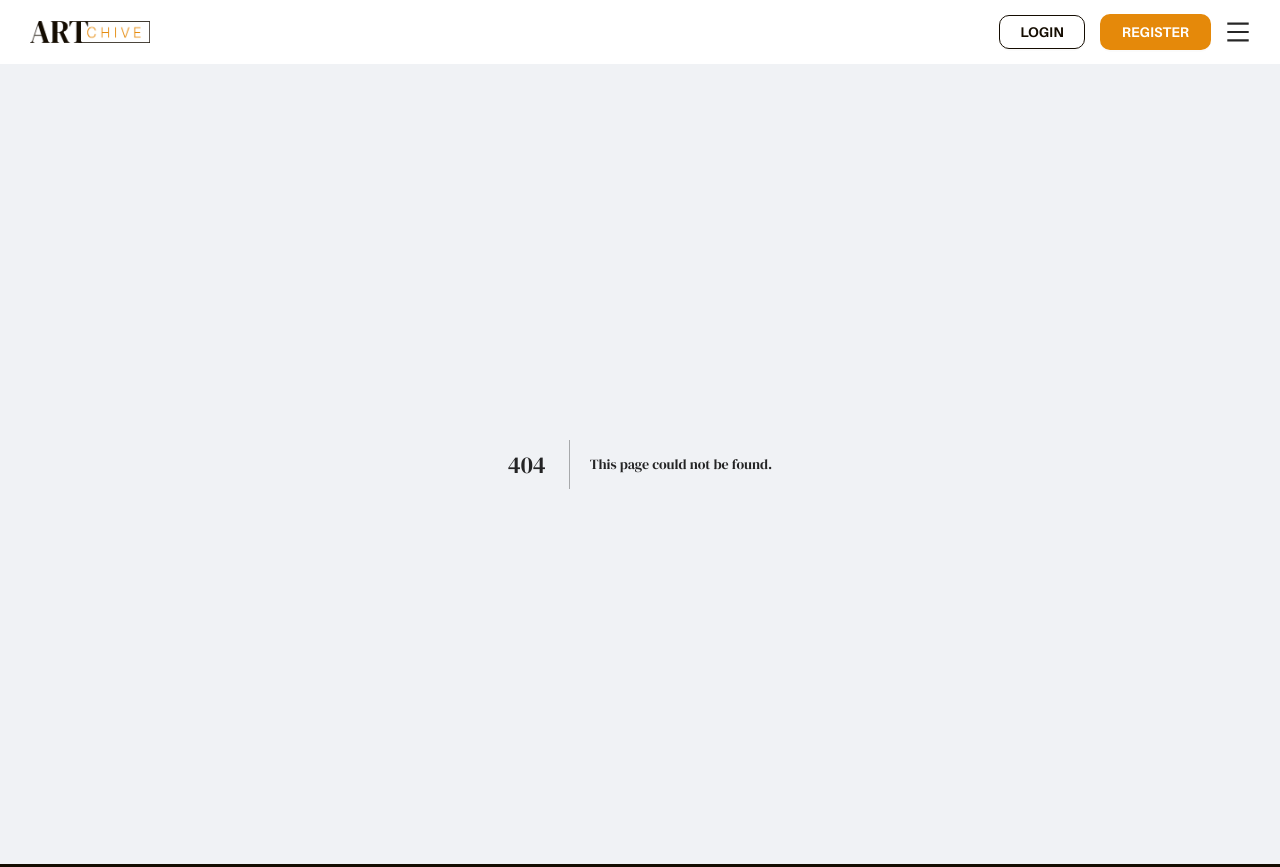
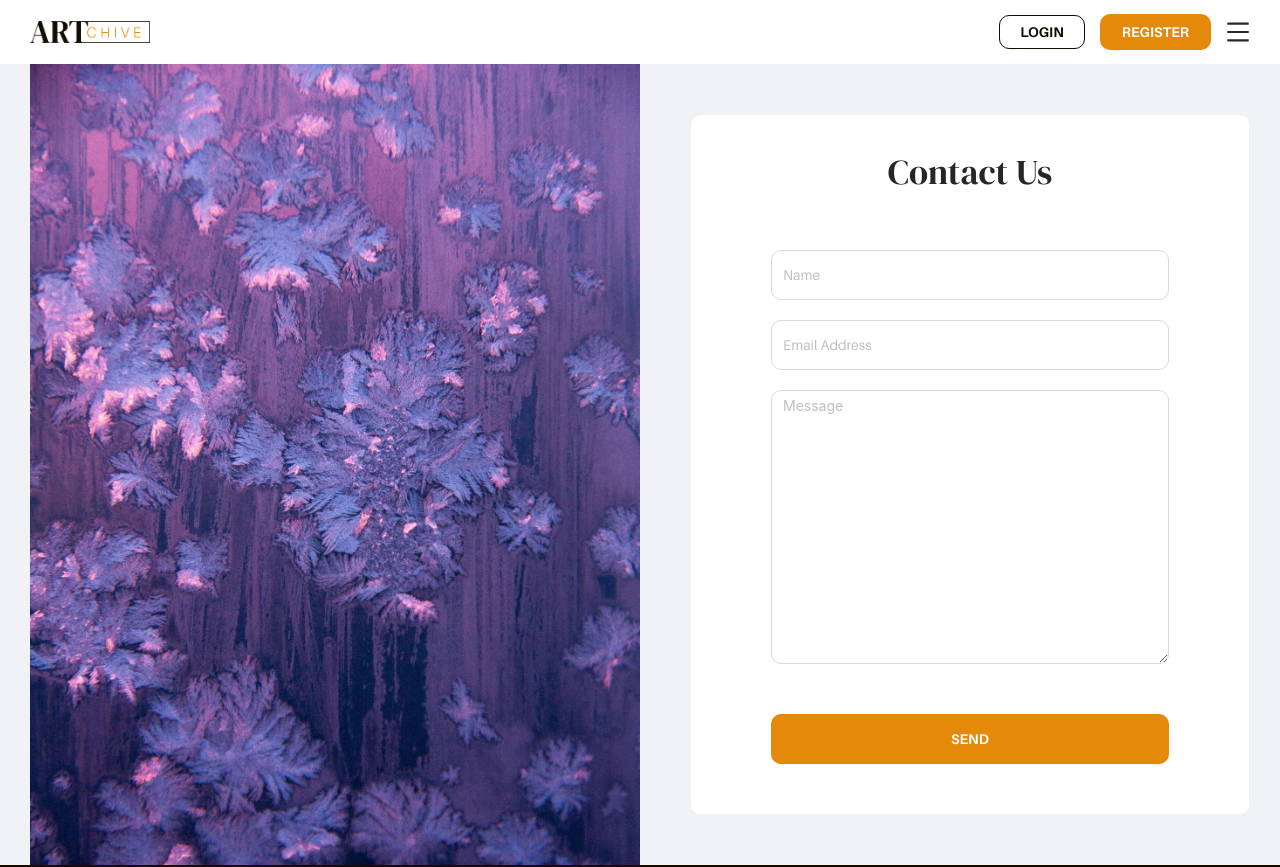
Before and after one commit to YosaRama/Artchive.id-public-, a Next.js app: page /contact-us in a window 1280 px wide. Before the commit this address had no page. Shown: the top 867 px of the page. Built offline with nearby package versions, Linux system fonts and the light colour scheme.

Commit message:
ADD : Contact Us Layout

```diff
--- /dev/null
+++ b/pages/contact-us.js
@@ -0,0 +1,13 @@
+// Contents
+
+import ContactUsPage from "themes/contents/contact-us";
+
+function PageContactUs() {
+  return (
+    <>
+      <ContactUsPage />
+    </>
+  );
+}
+
+export default PageContactUs;
--- /dev/null
+++ b/themes/contents/contact-us/index.js
@@ -0,0 +1,46 @@
+// Libs
+import { Col, Form, Input } from "antd";
+
+// Components
+import PageContainerBox from "themes/components/container/box-container";
+import SimplePageContainer from "themes/components/container/simple-page-container";
+import PageButton from "themes/components/libs/page-button";
+
+// Styles
+import s from "./index.module.scss";
+
+function ContactUsPage() {
+  return (
+    <PageContainerBox>
+      <SimplePageContainer imgSrc="/images/contact-background.jpg" cardClassName="halo">
+        <section style={{ textAlign: "center" }} className={s.section}>
+          <Col span={24} className={s.title}>
+            <h1>Contact Us</h1>
+          </Col>
+
+          <section className={s.formSection}>
+            <Col span={24}>
+              <Form layout="vertical">
+                <Form.Item name="name">
+                  <Input placeholder="Name" />
+                </Form.Item>
+                <Form.Item name="email">
+                  <Input placeholder="Email Address" />
+                </Form.Item>
+                <Form.Item name="message">
+                  <Input.TextArea rows={12} placeholder="Message" />
+                </Form.Item>
+              </Form>
+            </Col>
+          </section>
+
+          <Col span={24}>
+            <PageButton type={"default " + s.button}>SEND</PageButton>
+          </Col>
+        </section>
+      </SimplePageContainer>
+    </PageContainerBox>
+  );
+}
+
+export default ContactUsPage;
--- /dev/null
+++ b/themes/contents/contact-us/index.module.scss
@@ -0,0 +1,19 @@
+// Section
+.section {
+  padding: 30px 80px !important;
+}
+
+.formSection {
+  margin: 50px 0;
+}
+
+// Components
+.title {
+  font-size: 42px;
+}
+
+.button {
+  width: 100%;
+  height: 50px !important;
+  margin-bottom: 20px;
+}
```
Also changed, not shown: public/images/contact-background.jpg (added).
